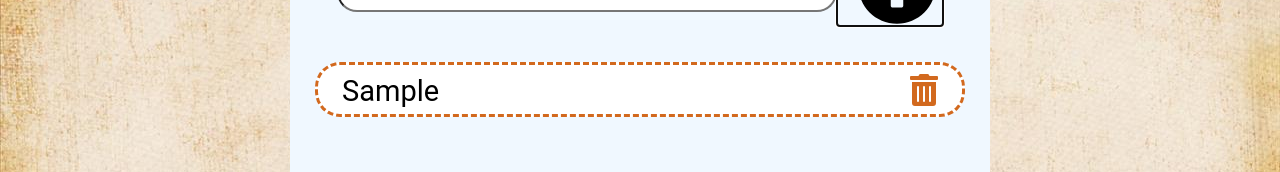
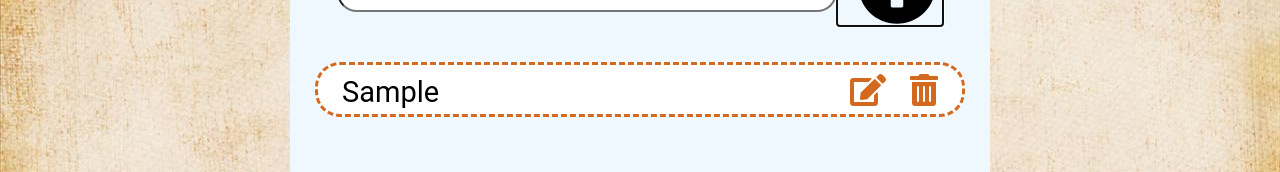
Before and after one commit to Toeinajana/todolistReact, a React (Create React App) app: page / in a window 1280 px wide. Both pictures are taken after typing "Sample" into the empty fields and a click on the button 890 px from the left and 191 px from the top of the page. Shown: the part 206-378 px from the top of the page. Built offline with nearby package versions, Linux system fonts and the light colour scheme.

Commit message:
working on editing

```diff
--- a/src/App.css
+++ b/src/App.css
@@ -32,6 +32,7 @@ h1{
   height: 700px;
   border-radius: 25px;
   /* opacity: 0.5; */
+
 }
 
 
@@ -58,6 +59,19 @@ h1{
   font-family: 'Roboto', sans-serif;
 
 }
+
+.ListTextbox{
+  position: relative;
+  bottom: 10px;
+  padding-bottom: 5px;
+  font-size: 29px;
+  color: black;
+  font-family: 'Roboto', sans-serif;
+  border: none;
+  outline:none;
+  background-color:rgba(0, 0, 0, 0);
+}
+
 .MuiGrid-spacing-xs-2 > .MuiGrid-item{
   margin: auto;
 }
--- a/src/App.js
+++ b/src/App.js
@@ -19,10 +19,12 @@ class App extends React.Component {
 
     super();
     this.state = {
+      text:'',
       tasks:[]
     };
 
-    this.deleteTask = this.deleteTask.bind(this);
+    // this.deleteTask = this.deleteTask.bind(this);
+    // this.editTask = this.editTask.bind(this);
   }
 
   componentDidmount = () => {
@@ -59,6 +61,27 @@ class App extends React.Component {
     console.log(finishedTask)
   }
 
+  editTask = (task, key) => {
+
+    var tasks = this.state.tasks;
+    tasks.map(task => {
+      if(task.key === key){
+
+        // this.setState({ tasks:prevtasks })
+        console.log('clicked laew')
+       task=task;
+       task = localStorage.setItem('tasks', JSON.stringify(this.state.tasks))
+
+      }
+    })
+    // console.log(localStorage.getItem('tasks'));
+
+    this.setState({
+      task:tasks
+    })
+  }
+
+
 
   render(){
 
@@ -78,31 +101,7 @@ class App extends React.Component {
 
                             {/* passing props */}
         <AddTasks addTodoList={this.addEachTask}/>
-        <TodoList tasks={this.state.tasks} deleteTask = {this.deleteTask}/>
-        {/* <ListItem/> */}
-
-
-
-
-          {/* <TextField fullWidth
-          id="outlined-basic"
-          label="Add to-do"
-          variant="outlined"
-          inputProps={{
-            endAdornment: (<AddButton/>),
-            }}/> */}
-          {/* <AddBox fontSize="large"/> */}
-
-        {/* <div className="ListItem">
-          <p className="ListText">Test</p>
-        </div>
-        <div className="ListItem">
-          <p className="ListText">Test</p>
-        </div>
-        <div className="ListItem">
-          <p className="ListText">Test</p>
-        </div> */}
-
+        <TodoList tasks={this.state.tasks} deleteTask = {this.deleteTask} editTask = {this.editTask}/>
 
 
       </div>
--- a/src/components/AddTasks.js
+++ b/src/components/AddTasks.js
@@ -20,6 +20,7 @@ export class AddTasks extends Component {
 
     addTask = (e) =>{
         e.preventDefault();
+
         this.props.addTodoList(this.state.task);
         document.getElementById('inputID').value='';
         //  empty input after submit a task
--- a/src/components/TodoList.js
+++ b/src/components/TodoList.js
@@ -1,31 +1,66 @@
 import React, { Component } from 'react'
 import '../App.css';
 import { faTrashAlt } from "@fortawesome/free-solid-svg-icons";
+import { faEdit } from "@fortawesome/free-solid-svg-icons";
 import { FontAwesomeIcon } from "@fortawesome/react-fontawesome";
 
 export class todoList extends Component {
+
+    constructor(){
+        super();
+        this.state = {
+            editing : false,
+            task: ''
+        }
+    }
+
+    // handleEdit = (event) => {
+
+    //     this.state({editing : true})
+    // }
+
+    // handleEditChange = (event) => {
+    //     const editing_ = event.target.value;
+    //     this.setState({newEdit : editing_});
+    // }
 
 
     render() {
 
         const {tasks} = this.props;
+        // const viewStyle ={};
+        // const editStyle={};
+
+        // if(this.state.editing){
+        //  viewStyle.display = 'none';
+        // }
+        // else {
+        //  editStyle.display = 'none';
+        // }
 
         return (
           <div className="mt-4">
           {
 
-           tasks.map((task_, index) => {
+           tasks.map((task_,index) => {
                return(
 
           <div className="ListItem" key={index}>
-          <p className="ListText float-left pl-4 pb-2">{task_}</p>
-          <span onClick={ () => this.props.deleteTask(task_)} key={index} className="float-right pr-4 delTrash"><FontAwesomeIcon icon={faTrashAlt} size="2x"/></span>
+          {/* <p className="ListText float-left pl-4 pb-2">{task_}</p> */}
+          <input className="ListTextbox float-left pl-4 pb-" type="text" key={task_.id} value = {task_} onChange = {(e) => {this.props.editTask(index)}}/>
+          <span onClick={ () => this.props.deleteTask(task_)} key={task_.id} className="float-right pr-4 delTrash"><FontAwesomeIcon icon={faTrashAlt} size="2x"/></span>
+          <span onClick={ () => this.props.editTask(task_)} key={task_.id} className="float-right pr-4 delTrash"><FontAwesomeIcon icon={faEdit} size="2x"/></span>
+          {/* <input className="ListTextbox float-left pl-4 pb-" style={editStyle} type="text" key={task_.id} value = {this.state.editing_} onChange = {(e) => {this.props.handleEditChange(index)}}/> */}
+
           </div>
+
                )
 
            })
 
+
           }
+
 
           </div>
 
```
